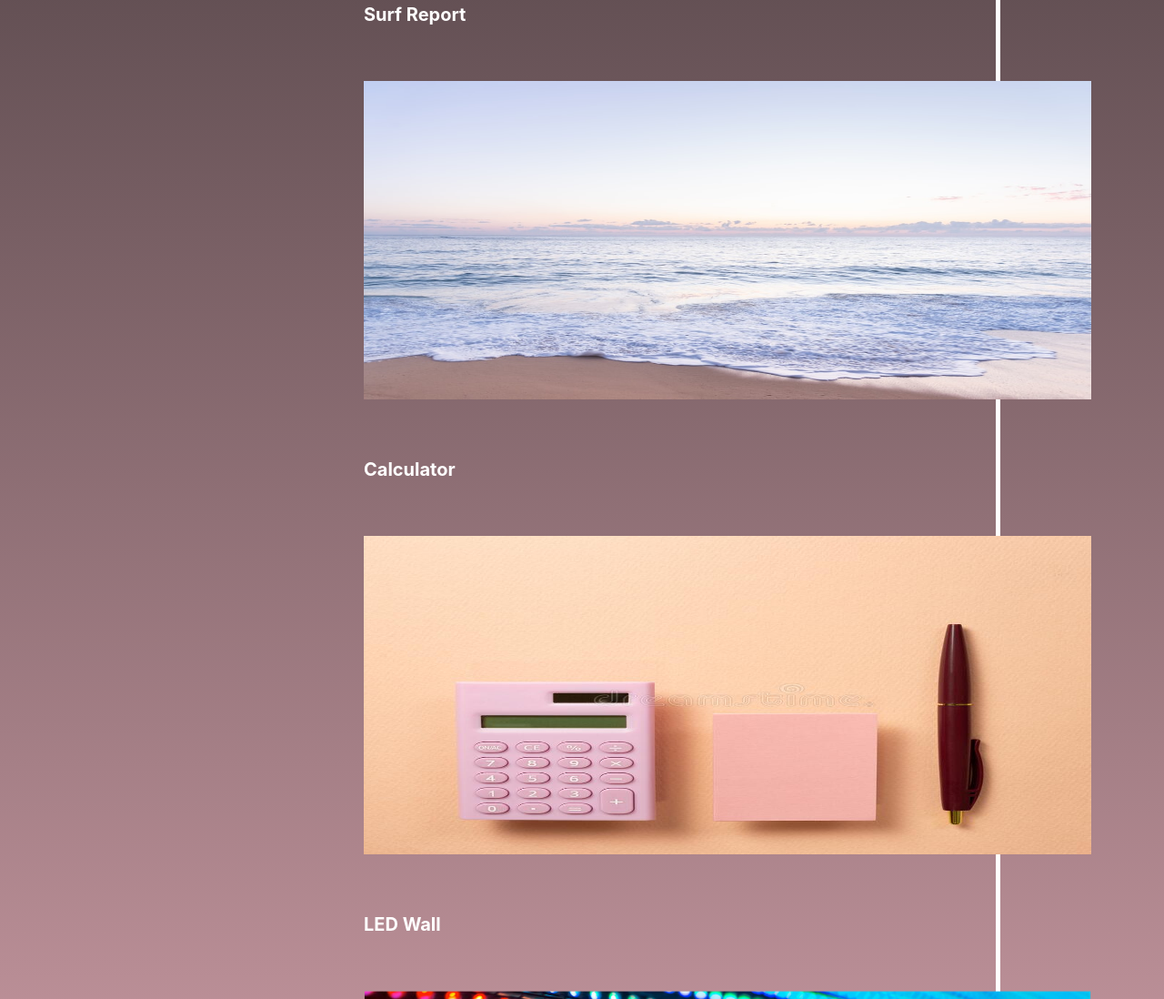
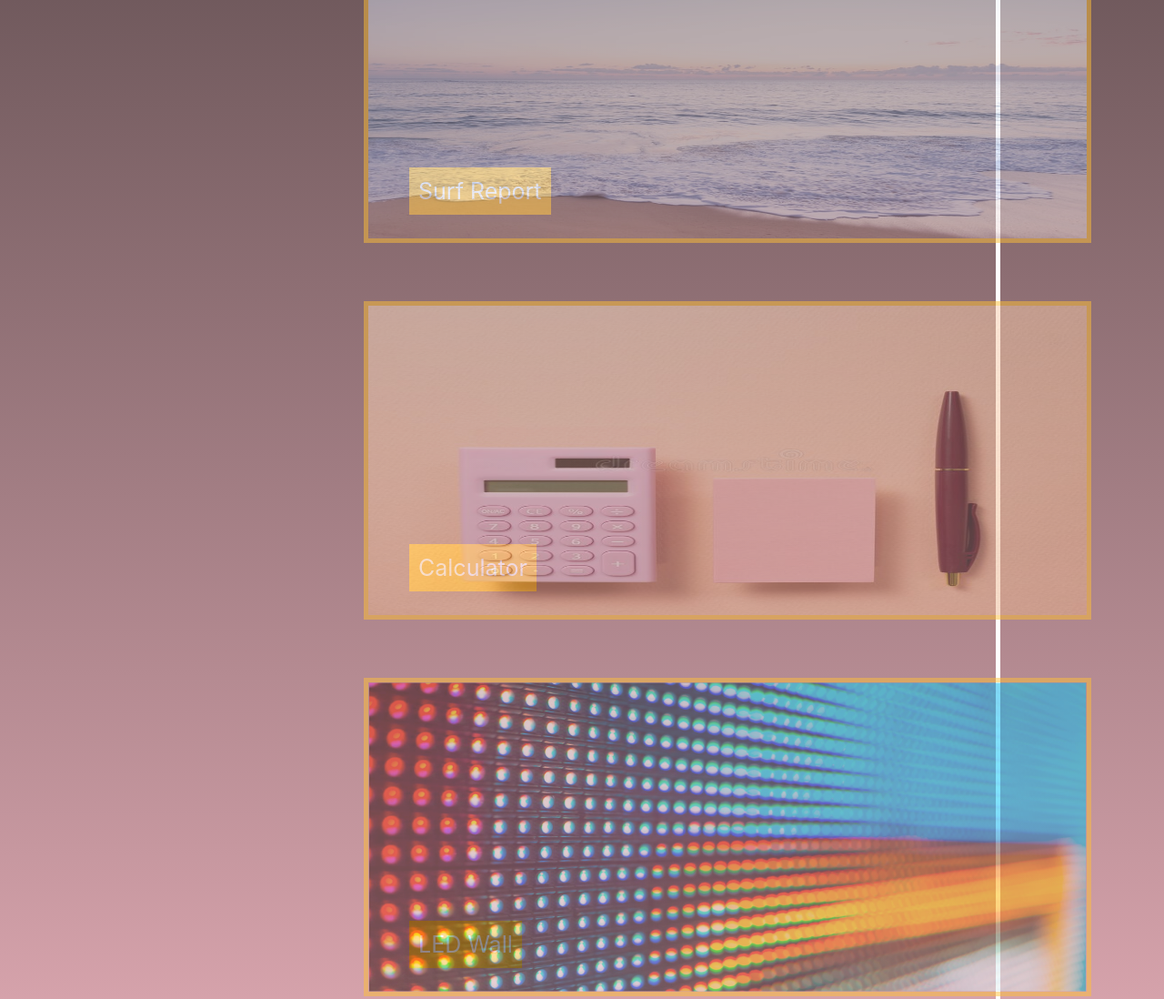
Before and after one commit to sarahgormley/CSS-Portfolio-SarahGormley, a plain HTML site: page index.html in a window 1280 px wide. Shown: the part 937-2035 px from the top of the page at 91% size. Drawn offline with Linux system fonts and the light colour scheme.

Commit message:
Image overlay with text added. Classes created for same

```diff
--- a/index.html
+++ b/index.html
@@ -38,24 +38,24 @@
         </section>
        <section id="work" class="vl">
            <h2 class="title">Work</h2>
-           <div>
-           <h3 class="description">Horiseon Code Refactor</h3>
+        <div class="container">
+            <div class="bottom-left">Horiseon Code Refactor</div>
            <img class="work-image" src="./Images/refactor.jpeg">
         </div>
-        <div>
-           <h3 class="description">Surf Report</h3>
+        <div class="container">
+            <div class="bottom-left">Surf Report</div>
            <img class="work-image" src="./Images/ocean.jpeg">
         </div>
-        <div>
-           <h3 class="description">Calculator</h3>
+        <div class="container">
+            <div class="bottom-left">Calculator</div>
            <img class="work-image" src="./Images/calc.jpeg">
         </div>
-        <div>
-           <h3 class="description">LED Wall</h3>
+        <div class="container">
+            <div class="bottom-left">LED Wall</div>
            <img class="work-image" src="./Images/ledwall.png">
          </div>
-         <div>
-           <h3 class="description">Pastel Puzzles</h3>
+         <div class="container">
+             <div class="bottom-left">Pastel Puzzle</div>
            <img class="work-image" src="./Images/puzzle.jpeg">
         </div>
        </section>
--- a/style.css
+++ b/style.css
@@ -16,7 +16,7 @@
 body{
     font-family: var(--font);
     background-image: linear-gradient(
-          rgb(30, 30, 31) 0%,
+          rgb(31, 31, 30) 0%,
         rgb(255, 192, 203) 100%
          );
     margin: 0;
@@ -132,8 +132,6 @@ section ul {
     margin: 40px 60px 40px 40px;
     text-decoration: none;
 
-
-
 }
 
 .socials{
@@ -154,6 +152,27 @@ footer {
     height: 350px;
     margin-left: 400px;
     margin-top: 60px;
-    margin-right: -100px;
-    border: 2px;
+    opacity: 0.5;
+    border: 5px solid rgb(255, 192, 55);
 }
+
+.work-image:hover {
+    opacity: 1;
+}
+.container {
+    position: relative;
+    text-align: center;
+    color: white;
+  }
+
+  /* Bottom left text */
+  .bottom-left {
+    position: absolute;
+    bottom: 35px;
+    left: 450px;
+    font-size: 25px;
+    line-height: 1.3;
+    background-color: rgb(255, 192, 55);
+    padding: 10px;
+
+  }
```
